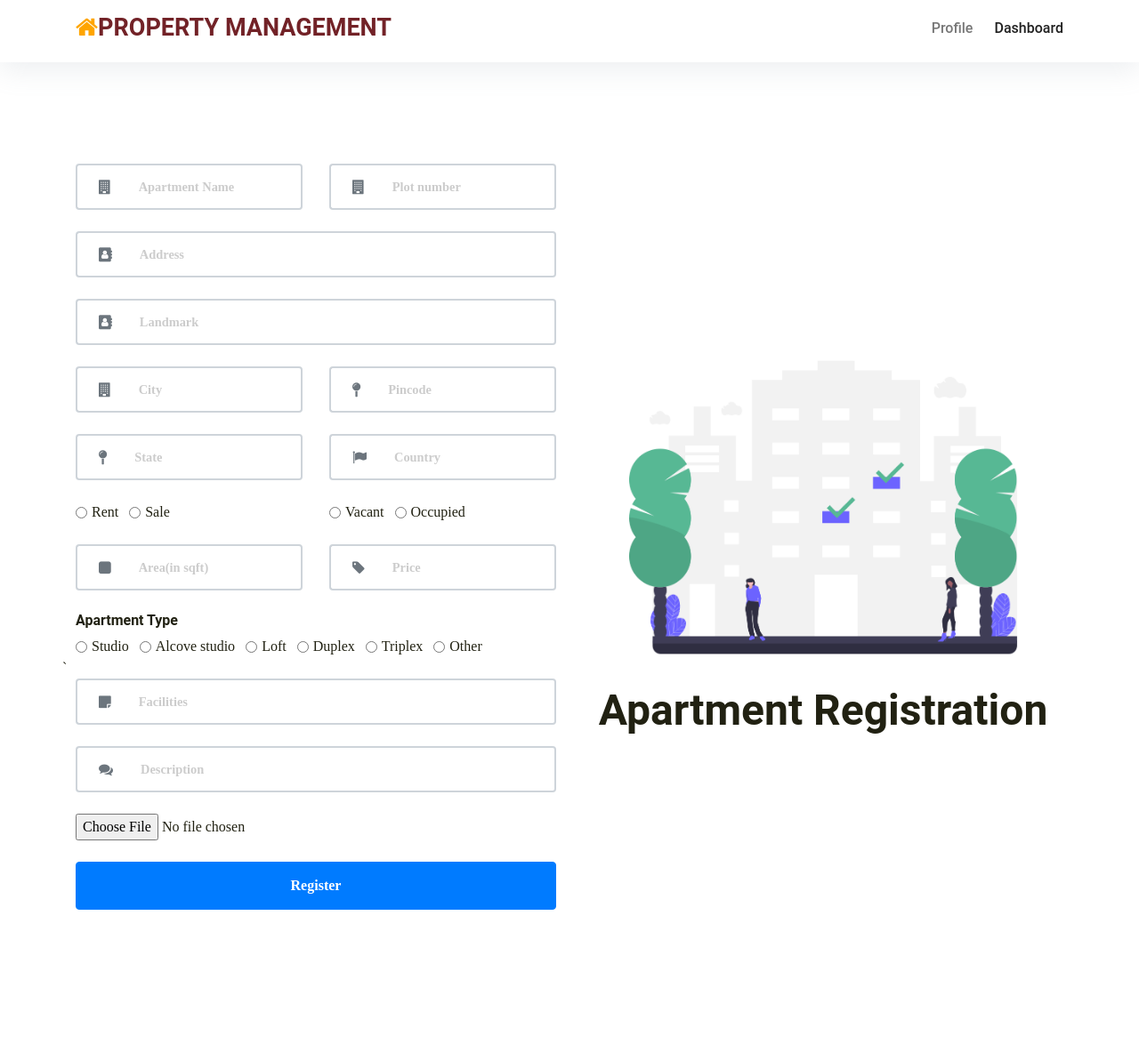
After one commit to anjali7786/Property-Management, a Flask app: page /apmt_reg/ in a window 1280 px wide. The commit adds this page. Shown: the whole page at 89% size. Run offline with Flask 2, Linux system fonts and the light colour scheme; the visitor is signed in with stand-in values (Sample User, id 1); some libraries are stand-ins or nearby versions.

Commit message:
User dashboard and Apartment Reg added

```diff
--- a/main.py
+++ b/main.py
@@ -46,7 +46,7 @@ def login():
                     session['username'] = account['username']
                     session['email1'] = account['email']
                     session['mobile'] = account['mobile']
-                    return redirect(url_for('home'))
+                    return redirect(url_for('dashboard'))
             else:
                 msg = 'Incorrect username/password!'
         else:
@@ -123,4 +123,68 @@ def admindashboard():
         return render_template('admindashboard.html', count=len(count), username='admin', email1=session['email1'])
     return redirect(url_for('login'))
 
+
+@app.route("/dashboard", methods=['GET', 'POST'])
+def dashboard():
+    if 'loggedin' in session:
+        return render_template('userdashboard.html', username=session['username'], email1=session['email1'])
+    return redirect(url_for('login'))
+
+
+@app.route("/apmt_reg/", methods=['GET', 'POST'])
+def apmt_reg():
+    msg = ''
+    if request.method == 'POST':
+        # fetch data
+        details = request.form
+        apmtname = details['name']
+        plot_no = details['Plot']
+        area = details['Area']
+        address = details['Address']
+        landmark = details['Landmark']
+        city = details['City']
+        pin = details['Pincode']
+        state = details['State']
+        country = details['Country']
+        atype = details['Atype']
+        rs = details['Rent/Sale']
+        availability = details['Availability']
+        Price = details['Price']
+        facilities = details['Facilities']
+        description = details['Description']
+        file = request.files['file']
+        filename = secure_filename(file.filename)
+        extension = os.path.splitext(filename)
+        allowed_extensions = {'.jpg', '.png', '.jpeg'}
+        if extension[1] in allowed_extensions:
+            f_name = str(uuid.uuid4()) + str(extension[1])
+            app.config['UPLOAD_FOLDER'] = 'static/Uploads'
+            file.save(os.path.join(app.config['UPLOAD_FOLDER'], f_name))
+            if len(apmtname) > 0 and len(plot_no) > 0 and len(address) > 0 and len(landmark) > 0 and len(
+                city) > 0 and len(pin) > 0 and len(state) > 0 and len(country) > 0 and len(
+                atype) > 0 and len(area)>0 and len(facilities) > 0 and len(description) > 0:
+
+                if len(pin) != 6:
+                    msg = 'Enter 6 digit Pincode !'
+                elif not apmtname or not plot_no or not address or not landmark or not city or not pin or not state or not country or not atype or not area or not facilities or not description or not file:
+                    msg = 'Please fill out the form !'
+                else:
+                    cursor = mysql.connection.cursor(MySQLdb.cursors.DictCursor)
+                    cursor.execute(
+                        "INSERT INTO apartmentdetail VALUES(NULL, %s, %s, %s, %s, %s, %s, %s, %s, %s, %s, %s, %s, %s, %s, %s, %s, %s)",
+                        (
+                            session['id'] , apmtname, plot_no, area, address, landmark, city, pin, state, country, atype, rs, availability,
+                            Price, facilities, description, f_name))
+                    mysql.connection.commit()
+                    cursor.close()
+                    msg = 'Registration Successful! Thank You !'
+            else:
+                msg = 'Please fill out the form !'
+        else:
+            msg = 'Upload image in jpg/png/jpeg format only!'
+    if 'loggedin' in session:
+        return render_template('Apmt_reg.html', msg=msg, username=session['username'], email1=session['email1'])
+    else:
+        return redirect(url_for('login'))
+
 app.run(debug=True)
--- /dev/null
+++ b/templates/Apmt_reg.html
@@ -0,0 +1,432 @@
+<!DOCTYPE html>
+<html lang="en">
+<head>
+    <meta charset="UTF-8">
+    <meta
+      name="viewport"
+      content="width=device-width, initial-scale=1, user-scalable=no"
+    />
+    <title>Register</title>
+    <link
+      rel="stylesheet"
+      href="https://cdnjs.cloudflare.com/ajax/libs/font-awesome/4.7.0/css/font-awesome.min.css"
+    />
+    <link
+      rel="stylesheet"
+      href="https://maxcdn.bootstrapcdn.com/bootstrap/4.5.2/css/bootstrap.min.css"
+    />
+    <script src="https://ajax.googleapis.com/ajax/libs/jquery/1.11.2/jquery.min.js"></script>
+    <link rel="stylesheet" href="{{url_for('static', filename='./css/style.css')}}" />
+    <link rel="stylesheet" href="{{url_for('static', filename='./css/login.css')}}" />
+</head>
+<body>
+<div class="navigation-wrap bg-light start-header start-style">
+      <div class="container">
+        <div class="row">
+          <div class="col-12">
+            <nav class="navbar navbar-expand-md navbar-light">
+              <a
+                class="navbar-brand"
+                href="/"
+                target="_blank"
+                ><h1><i class="fa fa-home"></i>PROPERTY MANAGEMENT</h1></a>
+
+              <button
+                class="navbar-toggler"
+                type="button"
+                data-toggle="collapse"
+                data-target="#navbarSupportedContent"
+                aria-controls="navbarSupportedContent"
+                aria-expanded="false"
+                aria-label="Toggle navigation"
+              >
+                <span class="navbar-toggler-icon"></span>
+              </button>
+
+              <div class="collapse navbar-collapse" id="navbarSupportedContent">
+                <ul class="navbar-nav ml-auto py-4 py-md-0">
+
+                  <li class="nav-item pl-4 pl-md-0 ml-0 ml-md-4 active">
+                    <a
+                      class="nav-link dropdown-toggle"
+                      data-toggle="dropdown"
+                      href="#"
+                      role="button"
+                      aria-haspopup="true"
+                      aria-expanded="false"
+                      ><h6>Profile</h6></a
+                    >
+                    <div class="dropdown-menu">
+                      <a class="dropdown-item"><h6>{{username}}</h6></a>
+                      <a class="dropdown-item"><h6>{{email1}}</h6></a>
+                        <a class="dropdown-item" href="#"><h6>Update Profile</h6></a>
+                      <a class="dropdown-item" href="{{ url_for('logout') }}"><h6>Logout</h6></a>
+                    </div>
+                  </li>
+
+
+                    <li class="nav-item pl-4 pl-md-0 ml-0 ml-md-4">
+                        <a class="nav-link" href="/dashboard"><h6>Dashboard</h6></a>
+                     </li>
+
+
+                </ul>
+              </div>
+            </nav>
+          </div>
+        </div>
+      </div>
+    </div>
+
+<div class="content">
+    <div class="container">
+        <div class="row py-5 mt-4 align-items-center">
+
+        <div class="col-md-6 order-md-2">
+          <img
+            src="{{url_for('static', filename='./images/bgapmt.png')}}"
+            alt="Img"
+            class="img-fluid"
+          />
+          <h1>Apartment Registration</h1>
+        </div>
+
+        <!-- Registration Form -->
+        <div class="col-md-7 col-lg-6 ml-auto">
+            {% if msg %}
+              <div class="alert alert-info alert-dismissible">
+                 <a href="#" class="close" data-dismiss="alert" aria-label="close">&times;</a>
+                 <strong>{{msg}}</strong>
+              </div>
+            {%endif%}
+
+          <form action="{{ url_for('apmt_reg') }}" method="post"  enctype="multipart/form-data">
+            <div class="row">
+              <!-- Apartment name -->
+              <div class="input-group col-lg-6 mb-4">
+                <div class="input-group-prepend">
+                  <span
+                    class="input-group-text bg-white px-4 border-md border-right-0"
+                  >
+                    <i class="fa fa-building text-muted"></i>
+                  </span>
+                </div>
+                <input
+                  id="name"
+                  type="text"
+                  name="name"
+                  placeholder="Apartment Name"
+                  required
+                  class="form-control bg-white border-left-0 border-md"
+                />
+              </div>
+
+              <!-- Plot Number  -->
+              <div class="input-group col-lg-6 mb-4">
+                <div class="input-group-prepend">
+                  <span
+                    class="input-group-text bg-white px-4 border-md border-right-0">
+                    <i class="fa fa-building text-muted"></i>
+                  </span>
+                </div>
+                <input
+                  id="Plot"
+                  type="number"
+                  name="Plot"
+                  placeholder="Plot number"
+                  required
+                  class="form-control bg-white border-left-0 border-md"
+                />
+              </div>
+
+                <!-- Address  -->
+              <div class="input-group col-lg-12 mb-4">
+                <div class="input-group-prepend">
+                  <span
+                    class="input-group-text bg-white px-4 border-md border-right-0"
+                  >
+                    <i class="fa fa-address-book text-muted"></i>
+                  </span>
+                </div>
+                <input
+                  id="Address"
+                  type="text"
+                  name="Address"
+                  placeholder="Address"
+                  required
+                  class="form-control bg-white border-left-0 border-md"
+                />
+              </div>
+
+              <!-- Landmark  -->
+              <div class="input-group col-lg-12 mb-4">
+                <div class="input-group-prepend">
+                  <span
+                    class="input-group-text bg-white px-4 border-md border-right-0"
+                  >
+                    <i class="fa fa-address-book text-muted"></i>
+                  </span>
+                </div>
+                <input
+                  id="Landmark"
+                  type="text"
+                  name="Landmark"
+                  placeholder="Landmark"
+                  required
+                  class="form-control bg-white border-left-0 border-md"
+                />
+              </div>
+
+              <!-- City -->
+              <div class="input-group col-lg-6 mb-4">
+                <div class="input-group-prepend">
+                  <span
+                    class="input-group-text bg-white px-4 border-md border-right-0"
+                  >
+                    <i class="fa fa-building text-muted"></i>
+                  </span>
+                </div>
+                <input
+                  id="City"
+                  type="text"
+                  name="City"
+                  placeholder="City"
+                  required
+                  class="form-control bg-white border-left-0 border-md"
+                />
+              </div>
+
+
+              <!-- Pincode -->
+              <div class="input-group col-lg-6 mb-4">
+                <div class="input-group-prepend">
+                  <span
+                    class="input-group-text bg-white px-4 border-md border-right-0"
+                  >
+                    <i class="fa fa-map-pin text-muted"></i>
+                  </span>
+                </div>
+                <input
+                  id="Pincode"
+                  type="number"
+                  name="Pincode"
+                  placeholder="Pincode"
+                  required
+                  class="form-control bg-white border-left-0 border-md"
+                />
+              </div>
+
+              <!-- State -->
+              <div class="input-group col-lg-6 mb-4">
+                <div class="input-group-prepend">
+                  <span
+                    class="input-group-text bg-white px-4 border-md border-right-0"
+                  >
+                    <i class="fa fa-map-pin text-muted"></i>
+                  </span>
+                </div>
+                <input
+                  id="State"
+                  type="text"
+                  name="State"
+                  placeholder="State"
+                  required
+                  class="form-control bg-white border-left-0 border-md"
+                />
+              </div>
+
+
+              <!-- Country -->
+              <div class="input-group col-lg-6 mb-4">
+                <div class="input-group-prepend">
+                  <span
+                    class="input-group-text bg-white px-4 border-md border-right-0"
+                  >
+                    <i class="fa fa-flag text-muted"></i>
+                  </span>
+                </div>
+                <input
+                  id="Country"
+                  type="text"
+                  name="Country"
+                  placeholder="Country"
+                  required
+                  class="form-control bg-white border-left-0 border-md"
+                />
+              </div>
+
+
+              <!-- Rent/Sale -->
+               <div class="input-group col-6 mb-4">
+                <div class="form-check form-check-inline">
+                    <input class="form-check-input" type="radio" name="Rent/Sale" id="rent" value="Rent">
+                    <label class="form-check-label" for="rent">Rent</label>
+                </div>
+                <div class="form-check form-check-inline">
+                  <input class="form-check-input" type="radio" name="Rent/Sale" id="sale" value="Sale">
+                  <label class="form-check-label" for="sale">Sale</label>
+                </div>
+               </div>
+
+                <!-- Availability -->
+               <div class="input-group col-6 mb-4">
+                <div class="form-check form-check-inline">
+                    <input class="form-check-input" type="radio" name="Availability" id="vacant" value="Vacant">
+                    <label class="form-check-label" for="vacant">Vacant</label>
+                </div>
+                <div class="form-check form-check-inline">
+                  <input class="form-check-input" type="radio" name="Availability" id="occupied" value="Occupied">
+                  <label class="form-check-label" for="occupied">Occupied</label>
+                </div>
+               </div>
+
+              <!-- Area -->
+              <div class="input-group col-6 mb-4">
+                <div class="input-group-prepend">
+                  <span
+                    class="input-group-text bg-white px-4 border-md border-right-0"
+                  >
+                    <i class="fa fa-square text-muted"></i>
+                  </span>
+                </div>
+                <input
+                  id="Area"
+                  type="number"
+                  name="Area"
+                  placeholder="Area(in sqft)"
+                  required
+                  class="form-control bg-white border-left-0 border-md"
+                />
+              </div>
+
+              <!-- Price -->
+              <div class="input-group col-6 mb-4">
+                <div class="input-group-prepend">
+                  <span
+                    class="input-group-text bg-white px-4 border-md border-right-0"
+                  >
+                    <i class="fa fa-tag text-muted"></i>
+                  </span>
+                </div>
+                <input
+                  id="Price"
+                  type="number"
+                  name="Price"
+                  placeholder="Price"
+                  required
+                  class="form-control bg-white border-left-0 border-md"
+                />
+              </div>
+
+              <div class="input-group col-12">
+                <div>
+                      <h6><strong>Apartment Type</strong></h6>
+                  </div>
+              </div>
+
+              <div class="input-group col-12">
+                  <div class="form-check form-check-inline">
+                    <input class="form-check-input" type="radio" name="Atype" id="studio" value="Studio">
+                    <label class="form-check-label" for="studio">Studio</label>
+                </div>
+                <div class="form-check form-check-inline">
+                  <input class="form-check-input" type="radio" name="Atype" id="alcovestudio" value="Alcovestudio">
+                  <label class="form-check-label" for="alcovestudio">Alcove studio</label>
+                </div>
+
+                <div class="form-check form-check-inline">
+                  <input class="form-check-input" type="radio" name="Atype" id="loft" value="Loft">
+                  <label class="form-check-label" for="loft">Loft</label>
+                </div>
+
+                <div class="form-check form-check-inline">
+                  <input class="form-check-input" type="radio" name="Atype" id="duplex" value="Duplex">
+                  <label class="form-check-label" for="duplex">Duplex</label>
+                </div>
+
+                <div class="form-check form-check-inline">
+                  <input class="form-check-input" type="radio" name="Atype" id="triplex" value="Triplex">
+                  <label class="form-check-label" for="triplex">Triplex</label>
+                </div>
+                <div class="form-check form-check-inline">
+                  <input class="form-check-input" type="radio" name="Atype" id="other" value="Other">
+                  <label class="form-check-label" for="other">Other</label>
+                </div>
+              </div>  `
+
+
+               <!-- Facilities  -->
+              <div class="input-group col-lg-12 mb-4">
+                <div class="input-group-prepend">
+                  <span
+                    class="input-group-text bg-white px-4 border-md border-right-0"
+                  >
+                    <i class="fa fa-sticky-note text-muted"></i>
+                  </span>
+                </div>
+                <input
+                  id="Facilities"
+                  type="text"
+                  name="Facilities"
+                  placeholder="Facilities"
+                  required
+                  class="form-control bg-white border-left-0 border-md"
+                />
+              </div>
+
+               <!-- Description  -->
+              <div class="input-group col-lg-12 mb-4">
+                <div class="input-group-prepend">
+                  <span
+                    class="input-group-text bg-white px-4 border-md border-right-0">
+                    <i class="fa fa-comments text-muted"></i>
+                  </span>
+                </div>
+                <input
+                  id="Description"
+                  type="text"
+                  name="Description"
+                  placeholder="Description"
+                  required
+                  class="form-control bg-white border-left-0 border-md"
+                />
+              </div>
+
+                <!-- Image  -->
+              <div class="input-group col-lg-6 mb-4">
+
+                <input
+                  id="file"
+                  type="file"
+                  name="file"
+                  required
+                />
+              </div>
+
+              <!-- Register Button -->
+              <div class="form-group col-lg-12 mx-auto mb-0">
+                <button type="submit" class="btn btn-primary btn-block py-2">
+                  <span class="font-weight-bold">Register</span>
+                </button>
+              </div>
+
+            </div>
+          </form>
+        </div>
+      </div>
+
+
+     </div>
+
+</div>
+
+    <script src="{{url_for('static', filename='./js/script.js')}}"></script>
+    <script src="{{url_for('static', filename='./js/login.js')}}"></script>
+  <script src="https://code.jquery.com/jquery-3.5.1.slim.min.js" integrity="sha384-DfXdz2htPH0lsSSs5nCTpuj/zy4C+OGpamoFVy38MVBnE+IbbVYUew+OrCXaRkfj" crossorigin="anonymous"></script>
+    <script src="https://cdnjs.cloudflare.com/ajax/libs/popper.js/1.16.0/umd/popper.min.js"></script>
+    <script src="https://maxcdn.bootstrapcdn.com/bootstrap/4.5.2/js/bootstrap.min.js"></script>
+    <script src="https://cdn.jsdelivr.net/npm/popper.js@1.16.0/dist/umd/popper.min.js" integrity="sha384-Q6E9RHvbIyZFJoft+2mJbHaEWldlvI9IOYy5n3zV9zzTtmI3UksdQRVvoxMfooAo" crossorigin="anonymous"></script>
+    <script src="https://stackpath.bootstrapcdn.com/bootstrap/4.5.0/js/bootstrap.min.js" integrity="sha384-OgVRvuATP1z7JjHLkuOU7Xw704+h835Lr+6QL9UvYjZE3Ipu6Tp75j7Bh/kR0JKI" crossorigin="anonymous"></script>
+
+ </body>
+</html>
--- a/templates/home.html
+++ b/templates/home.html
@@ -1,7 +1,7 @@
 <!DOCTYPE html>
 <html>
   <head>
-    <title>LMS</title>
+    <title>Property Management</title>
     <meta charset="utf-8" />
     <meta
       name="viewport"
@@ -131,6 +131,7 @@
           <span class="sr-only">Next</span>
         </a>
   </div>
+    </header>
         <!--Guide-->
         <div class="container">
       <div class="row py-5 mt-4 align-items-center">
```
Also changed, not shown: property_management.sql (+26 -0 lines), templates/register.html (+2 -6 lines), templates/userdashboard.html (added, +178 -0 lines), static/Uploads/08c204ab-786a-42f1-95d9-b82b18b7e413.jpg (added), static/images/bgapmt.png (added).
